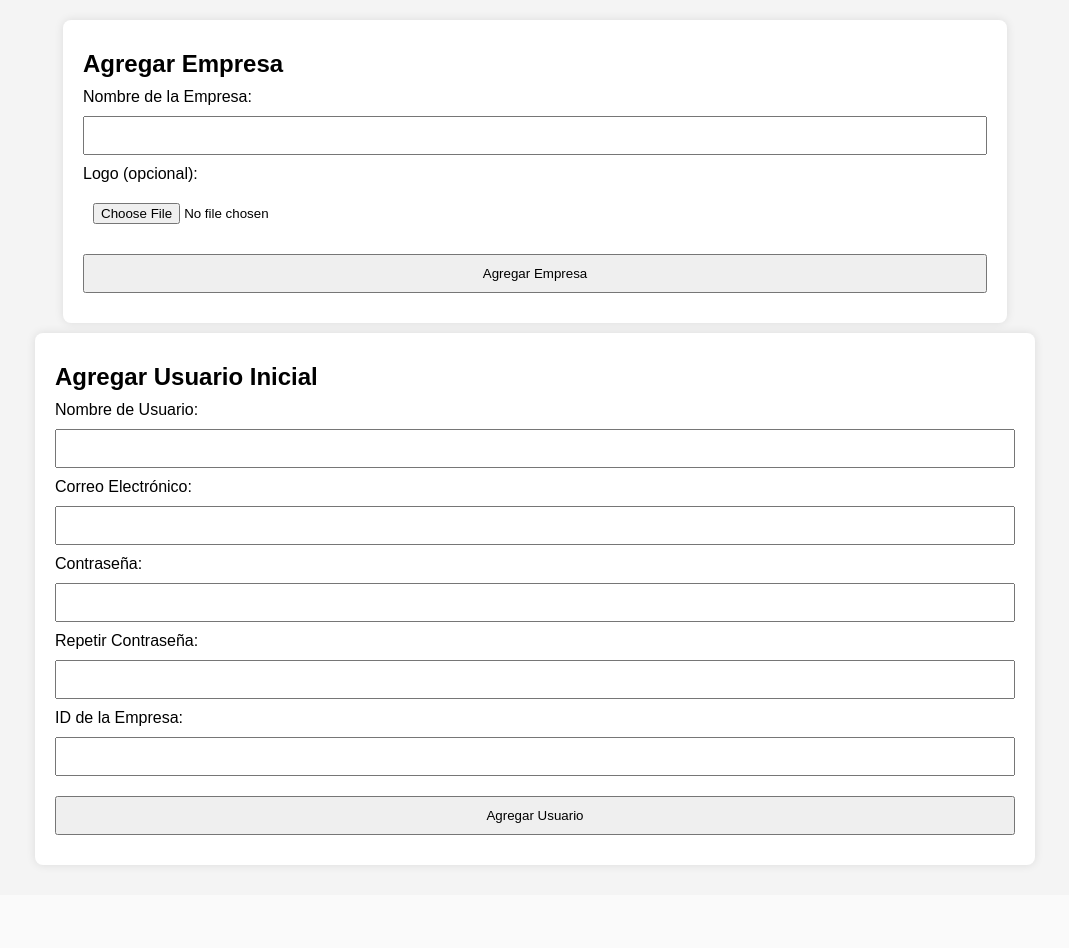
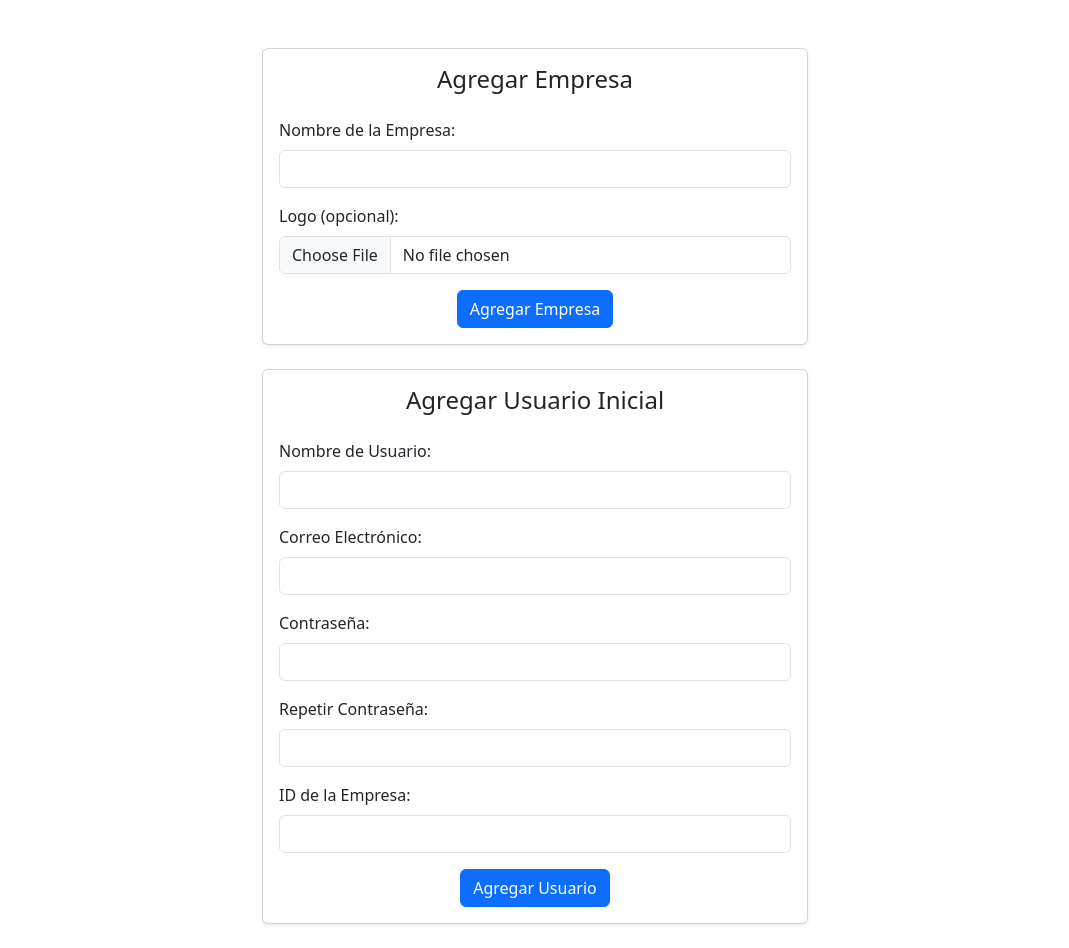
Before and after one commit to krakerbrain/agenda, a PHP site: page /agenda/master_admin/admin.php in a window 1280 px wide. Shown: the whole page, without its empty margins (105-1174 px from the left). Before the commit the page ends 868 px from the top, so only its background shows below. Run offline with PHP 8.4, Linux system fonts and the light colour scheme.

Commit message:
Refactorización upload_file, login/registra_usuario

```diff
--- a/master_admin/admin.php
+++ b/master_admin/admin.php
@@ -1,97 +1,168 @@
 <?php
 require_once dirname(__DIR__) . '/classes/ConfigUrl.php';
 $baseUrl = ConfigUrl::get();
+$title = "Agregar Empresa";
+
+include dirname(__DIR__) . '/partials/head.php';
+
 ?>
 
-<!DOCTYPE html>
-<html lang="en">
-
-<head>
-    <meta charset="UTF-8">
-    <meta name="viewport" content="width=device-width, initial-scale=1.0">
-    <title>Agregar Empresa</title>
-    <link rel="stylesheet" href="../assets/css/form.css">
-</head>
-
 <body>
-    <div class="master-admin-container">
-        <div class="form-container">
-            <h2>Agregar Empresa</h2>
-            <form id="addCompanyForm">
-                <label for="name">Nombre de la Empresa:</label>
-                <input type="text" id="name" name="name" required>
-
-                <label for="logo">Logo (opcional):</label>
-                <input type="file" id="logo" name="logo">
-
-                <button type="submit">Agregar Empresa</button>
-            </form>
+    <div class="container mt-5">
+        <!-- Formulario Agregar Empresa -->
+        <div class="row mb-4">
+            <div class="col-md-6 offset-md-3">
+                <div class="card shadow-sm">
+                    <div class="card-body">
+                        <h4 class="card-title mb-4 text-center">Agregar Empresa</h4>
+                        <form id="addCompanyForm">
+                            <div class="mb-3">
+                                <label for="name" class="form-label">Nombre de la Empresa:</label>
+                                <input type="text" class="form-control" id="name" name="name" required>
+                            </div>
+                            <div class="mb-3">
+                                <label for="logo" class="form-label">Logo (opcional):</label>
+                                <input type="file" class="form-control" id="logo" name="logo">
+                            </div>
+                            <div class="text-center">
+                                <button type="submit" class="btn btn-primary" id="addCompany">
+                                    <span class="spinner-border spinner-border-sm d-none" aria-hidden="true"></span>
+                                    <span class="button-text">Agregar Empresa</span>
+                                </button>
+                            </div>
+                        </form>
+                    </div>
+                </div>
+            </div>
         </div>
 
-        <div class="form-container">
-            <h2>Agregar Usuario Inicial</h2>
-            <form id="addUserForm">
-                <label for="username">Nombre de Usuario:</label>
-                <input type="text" id="username" name="usuario" required>
-
-                <label for="email">Correo Electrónico:</label>
-                <input type="email" id="email" name="correo" required>
-
-                <label for="password">Contraseña:</label>
-                <input type="password" id="password" name="password" required>
-
-                <label for="password2">Repetir Contraseña:</label>
-                <input type="password" id="password2" name="password2" required>
-
-                <label for="company_id">ID de la Empresa:</label>
-                <input type="text" id="company_id" name="company_id" required>
-
-                <button type="submit">Agregar Usuario</button>
-            </form>
+        <!-- Formulario Agregar Usuario Inicial -->
+        <div class="row mb-4">
+            <div class="col-md-6 offset-md-3">
+                <div class="card shadow-sm">
+                    <div class="card-body">
+                        <h4 class="card-title mb-4 text-center">Agregar Usuario Inicial</h4>
+                        <form id="addUserForm">
+                            <div class="mb-3">
+                                <input type="hidden" class="form-control" id="role_id" name="role_id" value="1">
+                            </div>
+                            <div class="mb-3">
+                                <label for="username" class="form-label">Nombre de Usuario:</label>
+                                <input type="text" class="form-control" id="username" name="usuario" required>
+                            </div>
+                            <div class="mb-3">
+                                <label for="email" class="form-label">Correo Electrónico:</label>
+                                <input type="email" class="form-control" id="email" name="correo" required>
+                            </div>
+                            <div class="mb-3">
+                                <label for="password" class="form-label">Contraseña:</label>
+                                <input type="password" class="form-control" id="password" name="password" required>
+                            </div>
+                            <div class="mb-3">
+                                <label for="password2" class="form-label">Repetir Contraseña:</label>
+                                <input type="password" class="form-control" id="password2" name="password2" required>
+                            </div>
+                            <div class="mb-3">
+                                <label for="company_id" class="form-label">ID de la Empresa:</label>
+                                <input type="text" class="form-control" id="company_id" name="company_id" required>
+                            </div>
+                            <div class="text-center">
+                                <button type="submit" class="btn btn-primary" id="addUser">
+                                    <span class="spinner-border spinner-border-sm d-none" aria-hidden="true"></span>
+                                    <span class="button-text">Agregar Usuario</span>
+                                </button>
+                            </div>
+                        </form>
+                    </div>
+                </div>
+            </div>
         </div>
     </div>
+    <script src="https://cdn.jsdelivr.net/npm/bootstrap@5.3.3/dist/js/bootstrap.bundle.min.js"
+        integrity="sha384-YvpcrYf0tY3lHB60NNkmXc5s9fDVZLESaAA55NDzOxhy9GkcIdslK1eN7N6jIeHz" crossorigin="anonymous">
+    </script>
     <script>
     const baseUrl = '<?php echo $baseUrl; ?>';
 
-    document.getElementById('addCompanyForm').addEventListener('submit', function(event) {
+    document.getElementById('addCompanyForm').addEventListener('submit', async function(event) {
         event.preventDefault();
+        // Mostrar spinner y deshabilitar botón
+        displaySpinner('addCompany', true);
+        const formData = new FormData(this);
+        try {
+            const response = await fetch(`${baseUrl}master_admin/add_company.php`, {
+                method: 'POST',
+                body: formData
+            });
+            const {
+                success,
+                company_id
+            } = await response.json();
+
+            if (success,
+                error
+            ) {
+                document.getElementById('company_id').value = company_id;
+                //limpiar formulario
+                this.reset();
+                alert('Empresa agregada exitosamente');
+            } else {
+                alert(error);
+            }
+        } catch (error) {
+            console.error('Error:', error);
+        } finally {
+            // Ocultar spinner y habilitar botón
+            displaySpinner('addCompany', false);
+        }
+    });
+    document.getElementById('addUserForm').addEventListener('submit', async function(event) {
+        event.preventDefault();
+        // Mostrar spinner y deshabilitar botón
+        displaySpinner('addUser', true);
 
         const formData = new FormData(this);
-        fetch(`${baseUrl}master_admin/add_company.php`, {
+        try {
+            const response = await fetch(`${baseUrl}login/registra_usuario.php`, {
                 method: 'POST',
                 body: formData
-            })
-            .then(response => response.json())
-            .then(data => {
-                if (data.success) {
-                    document.getElementById('company_id').value = data.company_id;
-                    alert('Empresa agregada exitosamente');
-                } else {
-                    alert('Error al agregar la empresa');
-                }
-            })
-            .catch(error => console.error('Error:', error));
+            });
+            const {
+                success,
+                error
+            } = await response.json();
+
+            if (success) {
+                //limpiar formulario
+                this.reset();
+                alert('Usuario agregado exitosamente');
+            } else {
+                alert(error);
+                this.reset();
+            }
+        } catch (error) {
+            console.error('Error:', error);
+        } finally {
+            // Ocultar spinner y habilitar botón
+            displaySpinner('addUser', false);
+        }
     });
 
-    document.getElementById('addUserForm').addEventListener('submit', function(event) {
-        event.preventDefault();
-
-        const formData = new FormData(this);
-        // formData.append('master_admin', 'master_admin');
-        fetch(`${baseUrl}login/registra_usuario.php`, {
-                method: 'POST',
-                body: formData
-            })
-            .then(response => response.json())
-            .then(data => {
-                if (data.success) {
-                    alert('Usuario agregado exitosamente');
-                } else {
-                    alert('Error al agregar el usuario');
-                }
-            })
-            .catch(error => console.error('Error:', error));
-    });
+    function displaySpinner(id, show) {
+        const button = document.getElementById(id);
+        const spinner = button.querySelector('.spinner-border');
+        const buttonText = button.querySelector('.button-text');
+        const textBtn = id === 'addCompany' ? 'Agregar Empresa' : 'Agregar Usuario';
+        if (!show) {
+            spinner.classList.add('d-none');
+            buttonText.textContent = textBtn;
+            button.disabled = false;
+        } else {
+            spinner.classList.remove('d-none');
+            buttonText.textContent = 'Procesando...';
+            button.disabled = true;
+        }
+    }
     </script>
 </body>
 
```
Also changed, not shown: login/registra_usuario.php (+24 -16 lines), master_admin/add_company.php (+20 -7 lines), 1 other file.
